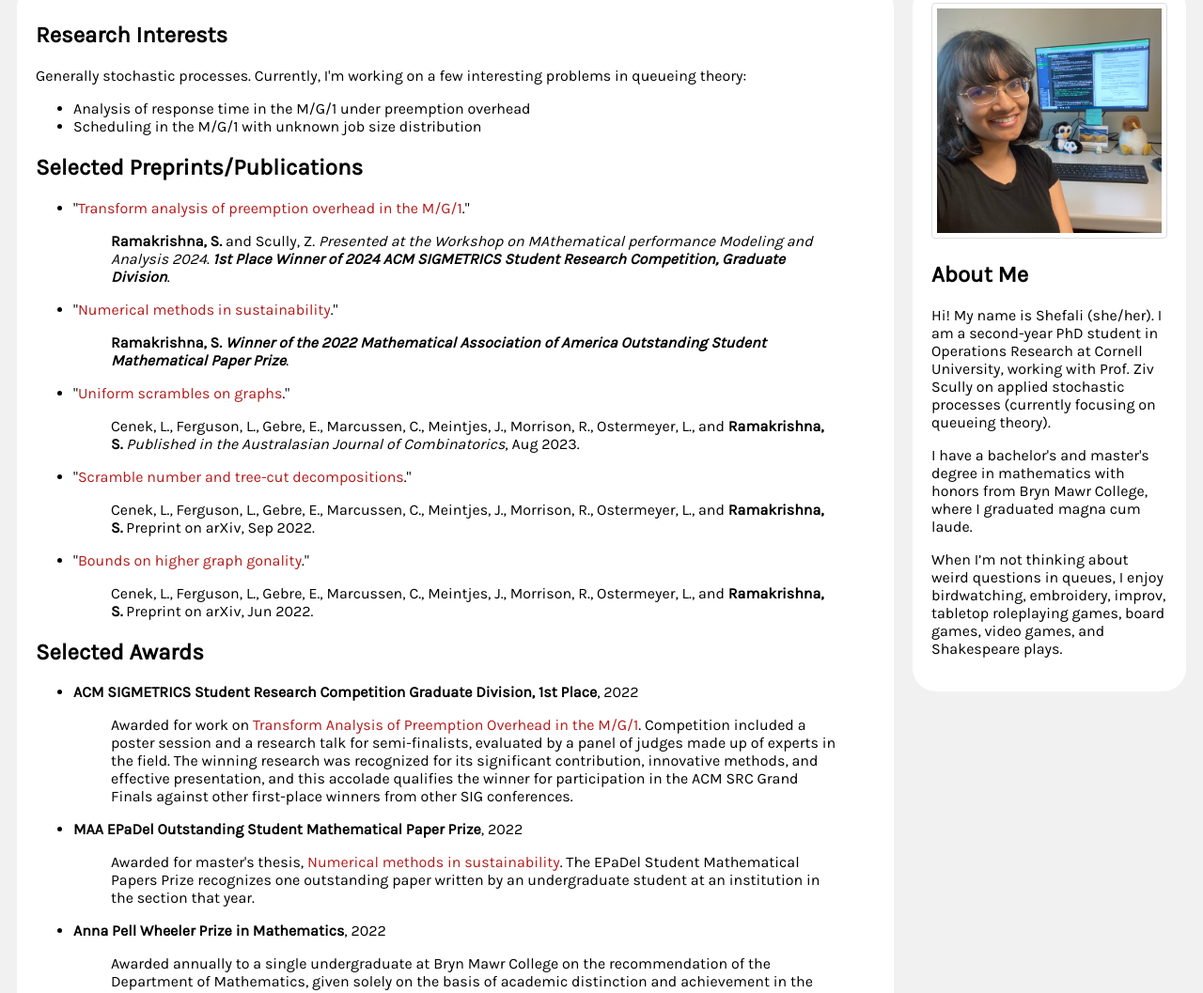
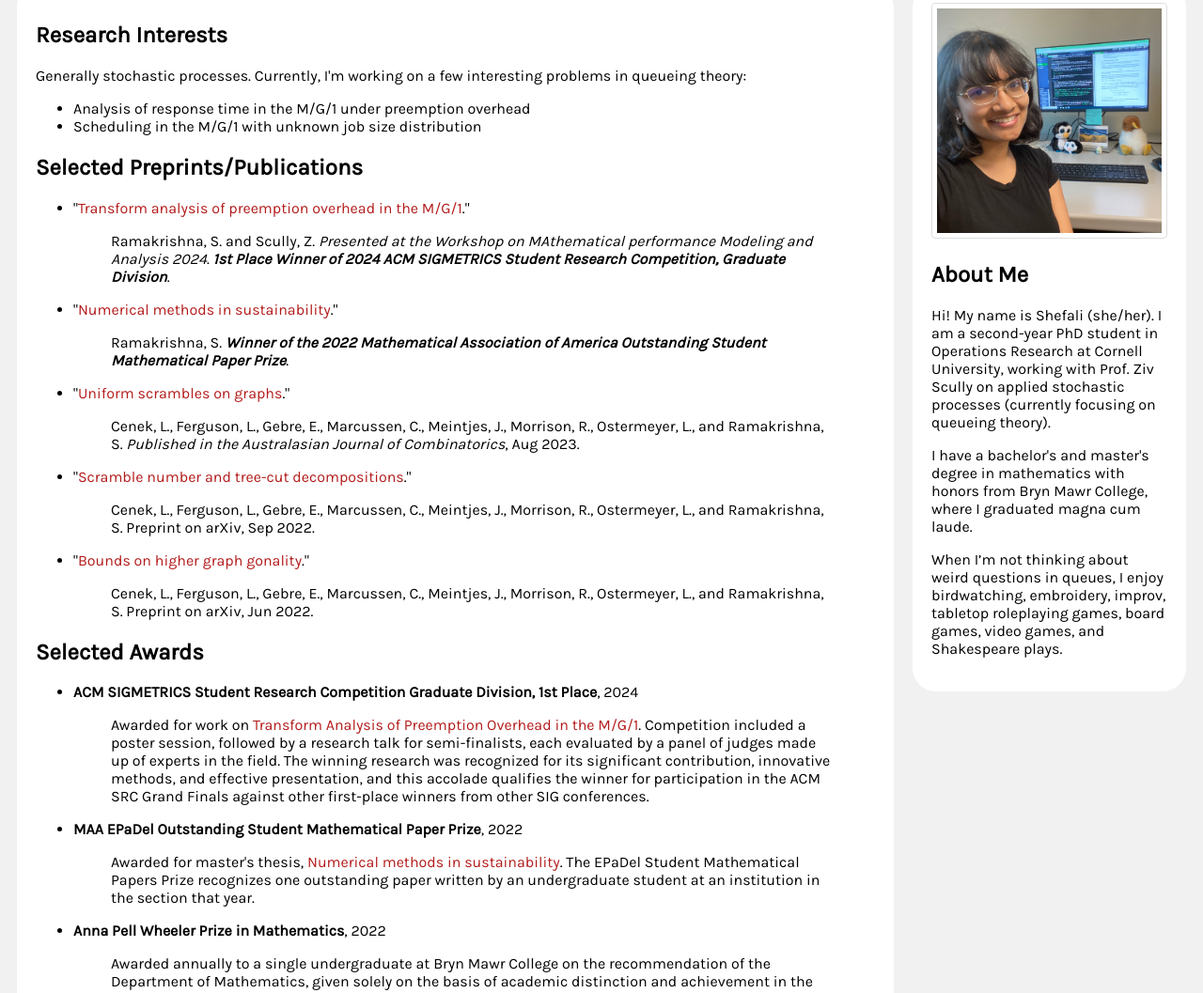
Before and after one commit to shefali-ramakrishna/shefali-ramakrishna.github.io, a plain HTML site: page index.html in a window 1280 px wide. Shown: the part 358-1415 px from the top of the page at 94% size. Drawn offline with Linux system fonts and the light colour scheme.

Commit message:
Update index.html
added src award

```diff
--- a/index.html
+++ b/index.html
@@ -169,23 +169,23 @@ a:active {
       <h2>Selected Preprints/Publications</h2>
       <ul>
         <li>"<a href="https://www.sigmetrics.org/mama/abstracts/Ramakrishna.pdf" target=”_blank”>Transform analysis of preemption overhead in the M/G/1</a>."</li>
-        <blockquote><b>Ramakrishna, S.</b> and Scully, Z.  <i>Presented at the Workshop on MAthematical performance Modeling and Analysis 2024</i>. <i><b>1st Place Winner of 2024
+        <blockquote>Ramakrishna, S. and Scully, Z.  <i>Presented at the Workshop on MAthematical performance Modeling and Analysis 2024</i>. <i><b>1st Place Winner of 2024
 ACM SIGMETRICS Student Research Competition, Graduate Division</b></i>.</blockquote>
         <li>"<a href="http://sections.maa.org/epadel/awards/studentpaper/winners/2022_Ramakrishna.pdf" target=”_blank”>Numerical methods in sustainability</a>."</li>
-        <blockquote><b>Ramakrishna, S.</b>  <i><b>Winner of the 2022 Mathematical Association of America Outstanding Student Mathematical Paper Prize</b></i>.</blockquote>
+        <blockquote>Ramakrishna, S.  <i><b>Winner of the 2022 Mathematical Association of America Outstanding Student Mathematical Paper Prize</b></i>.</blockquote>
         <li>"<a href="https://ajc.maths.uq.edu.au/pdf/87/ajc_v87_p129.pdf" target=”_blank”>Uniform scrambles on graphs</a>."</li>
-        <blockquote>Cenek, L., Ferguson, L., Gebre, E., Marcussen, C., Meintjes, J., Morrison, R., Ostermeyer, L., and <b>Ramakrishna, S.</b>  <i>Published in the Australasian Journal of Combinatorics</i>, Aug 2023.</blockquote>
+        <blockquote>Cenek, L., Ferguson, L., Gebre, E., Marcussen, C., Meintjes, J., Morrison, R., Ostermeyer, L., and Ramakrishna, S.  <i>Published in the Australasian Journal of Combinatorics</i>, Aug 2023.</blockquote>
         <li>"<a href="https://arxiv.org/abs/2209.01459" target=”_blank”>Scramble number and tree-cut decompositions</a>."</li>
-        <blockquote>Cenek, L., Ferguson, L., Gebre, E., Marcussen, C., Meintjes, J., Morrison, R., Ostermeyer, L., and <b>Ramakrishna, S.</b>  Preprint on arXiv, Sep 2022.</blockquote>
+        <blockquote>Cenek, L., Ferguson, L., Gebre, E., Marcussen, C., Meintjes, J., Morrison, R., Ostermeyer, L., and Ramakrishna, S.  Preprint on arXiv, Sep 2022.</blockquote>
         <li>"<a href="https://arxiv.org/abs/2206.06907" target=”_blank”>Bounds on higher graph gonality</a>."</li>
-        <blockquote>Cenek, L., Ferguson, L., Gebre, E., Marcussen, C., Meintjes, J., Morrison, R., Ostermeyer, L., and <b>Ramakrishna, S.</b> Preprint on arXiv, Jun 2022.</blockquote>
+        <blockquote>Cenek, L., Ferguson, L., Gebre, E., Marcussen, C., Meintjes, J., Morrison, R., Ostermeyer, L., and Ramakrishna, S. Preprint on arXiv, Jun 2022.</blockquote>
       </ul>
 
       <h2>Selected Awards</h2>
       <ul>
-        <li><b>ACM SIGMETRICS Student Research Competition Graduate Division, 1st Place</b>, 2022</li>
+        <li><b>ACM SIGMETRICS Student Research Competition Graduate Division, 1st Place</b>, 2024</li>
         <blockquote>Awarded for work on <a href="https://www.sigmetrics.org/mama/abstracts/Ramakrishna.pdf" target=”_blank”>Transform Analysis of Preemption Overhead in the M/G/1</a>.
-Competition included a poster session and a research talk for semi-finalists, evaluated by a panel
+Competition included a poster session, followed by a research talk for semi-finalists, each evaluated by a panel
 of judges made up of experts in the field. The winning research was recognized for its significant
 contribution, innovative methods, and effective presentation, and this accolade qualifies the winner
 for participation in the ACM SRC Grand Finals against other first-place winners from other SIG
```
